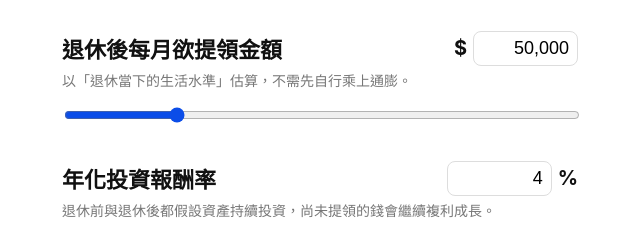
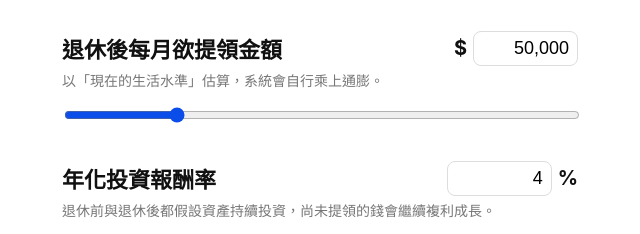
Before and after one commit to kkjj2266/DP, a plain HTML site: page index.html in a window 1280 px wide. Shown: the part 345-579 px from the top of the page, 320-960 px from the left. Drawn offline with Linux system fonts and the light colour scheme.

Commit message:
index.html

```diff
--- a/index.html
+++ b/index.html
@@ -170,7 +170,7 @@
           <input id="withdrawInput" type="text" inputmode="numeric" value="50,000" />
         </div>
       </div>
-      <div class="hint">以「退休當下的生活水準」估算，不需先自行乘上通膨。</div>
+      <div class="hint">以「現在的生活水準」估算，系統會自行乘上通膨。</div>
       <input id="withdrawRange" type="range" min="10000" max="200000" step="1000" value="50000" />
     </section>
 
```
